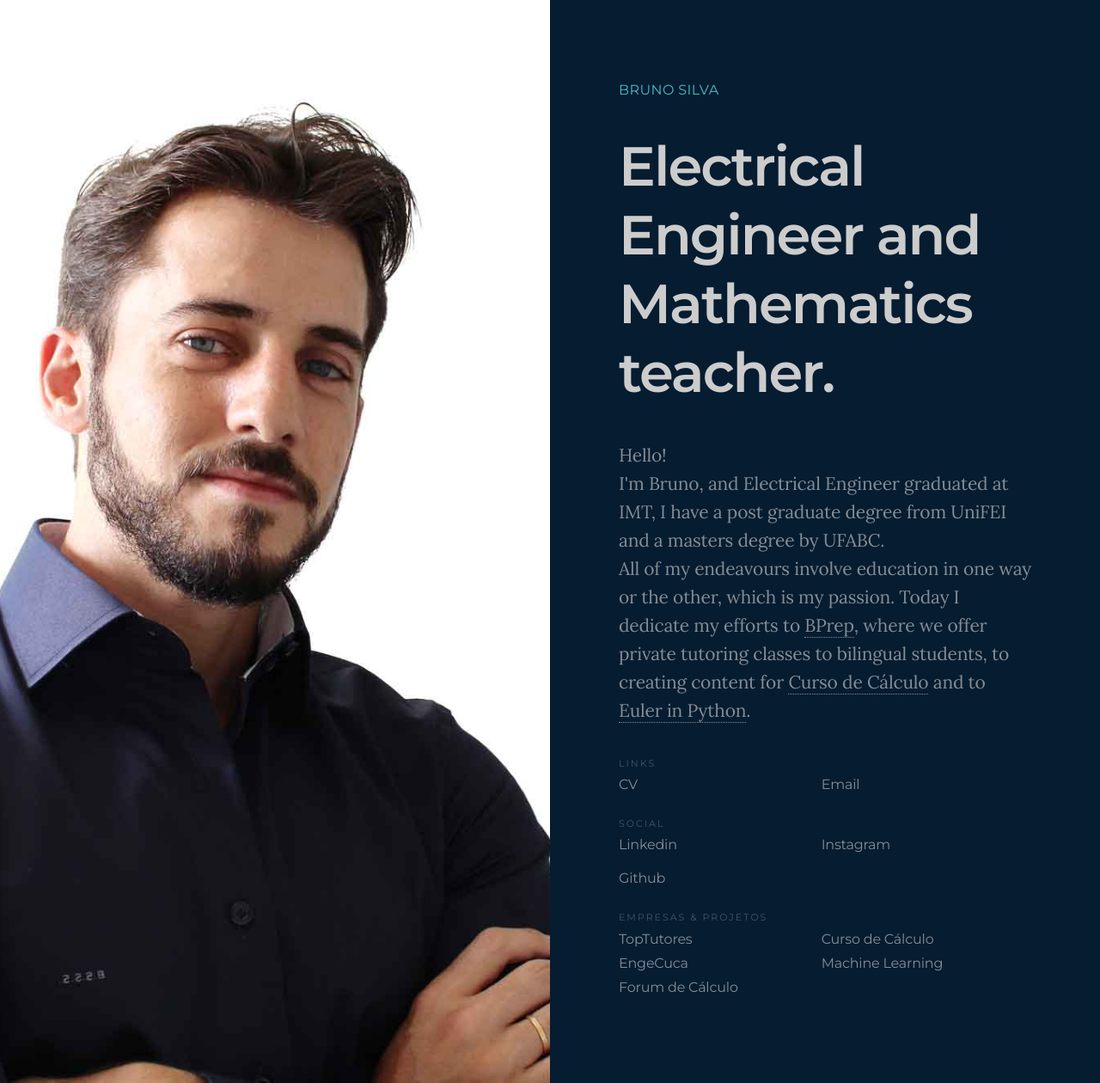
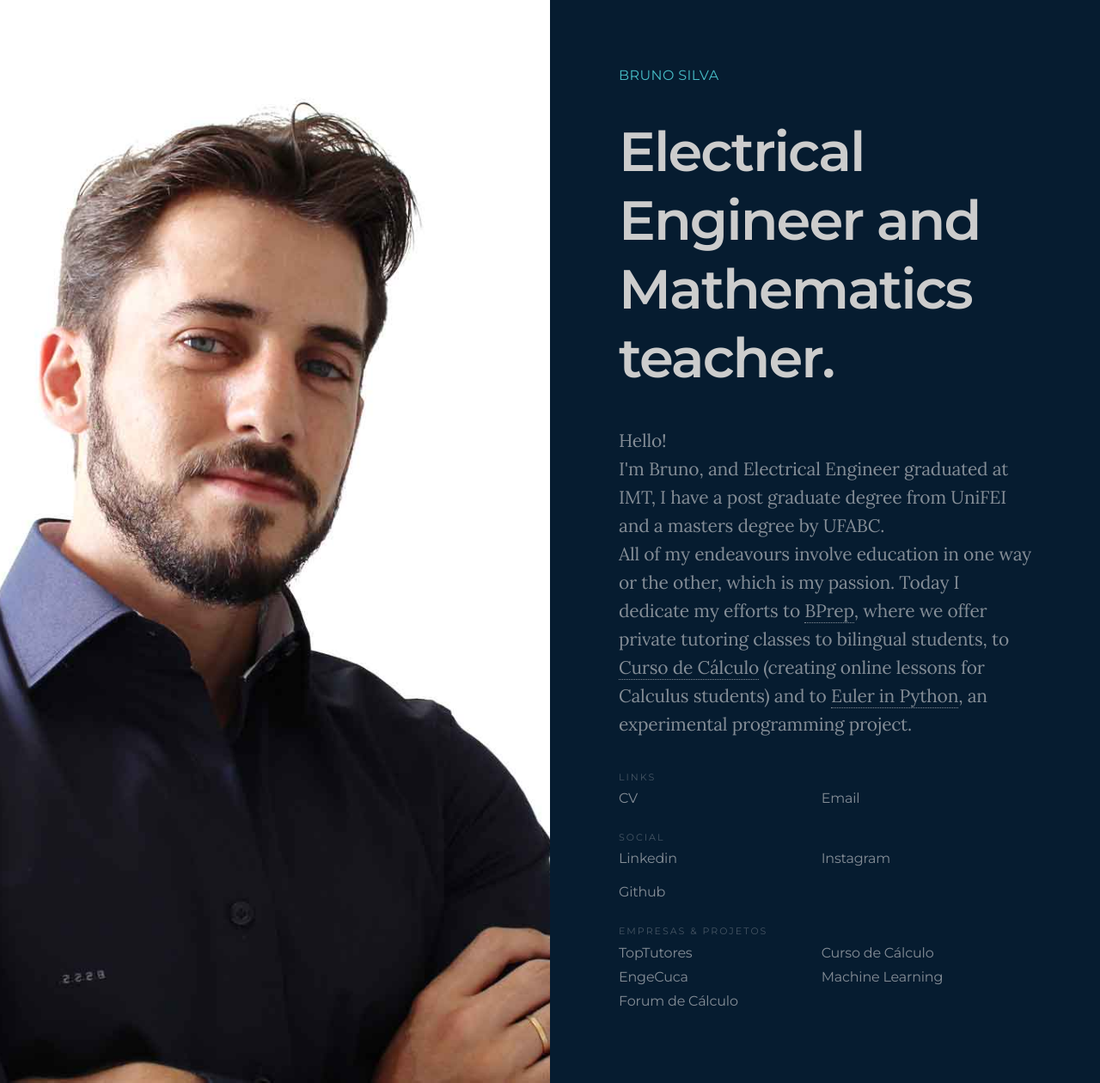
Before and after one commit to bru1987/bru1987.github.io, a Jekyll site: the page built from index.html, in a window 1280 px wide. Shown: the whole page at 86% size. Built offline with Jekyll 4.4.1, drawn with Linux system fonts in a browser that asks for light colours.

Commit message:
Update index.html

```diff
--- a/index.html
+++ b/index.html
@@ -57,7 +57,7 @@
 
 			<div class="split-bio">
 
-				<p>Hello!</br> I'm Bruno, and Electrical Engineer graduated at IMT, I have a post graduate degree from UniFEI and a masters degree by UFABC. </br>All of my endeavours involve education in one way or the other, which is my passion. Today I dedicate my efforts to <a href="http://www.bprep.com.br">BPrep</a>, where we offer private tutoring classes to bilingual students, to creating content for <a href="http://www.cursodecalculo.com.br">Curso de Cálculo</a> and to <a href="http://www.eulerinpython.com.br">Euler in Python</a>.</p>
+				<p>Hello!</br> I'm Bruno, and Electrical Engineer graduated at IMT, I have a post graduate degree from UniFEI and a masters degree by UFABC. </br>All of my endeavours involve education in one way or the other, which is my passion. Today I dedicate my efforts to <a href="http://www.bprep.com.br">BPrep</a>, where we offer private tutoring classes to bilingual students, to <a href="http://www.cursodecalculo.com.br">Curso de Cálculo</a> (creating online lessons for Calculus students) and to <a href="http://www.eulerinpython.com.br">Euler in Python</a>, an experimental programming project.</p>
 
 			</div>
 
```
